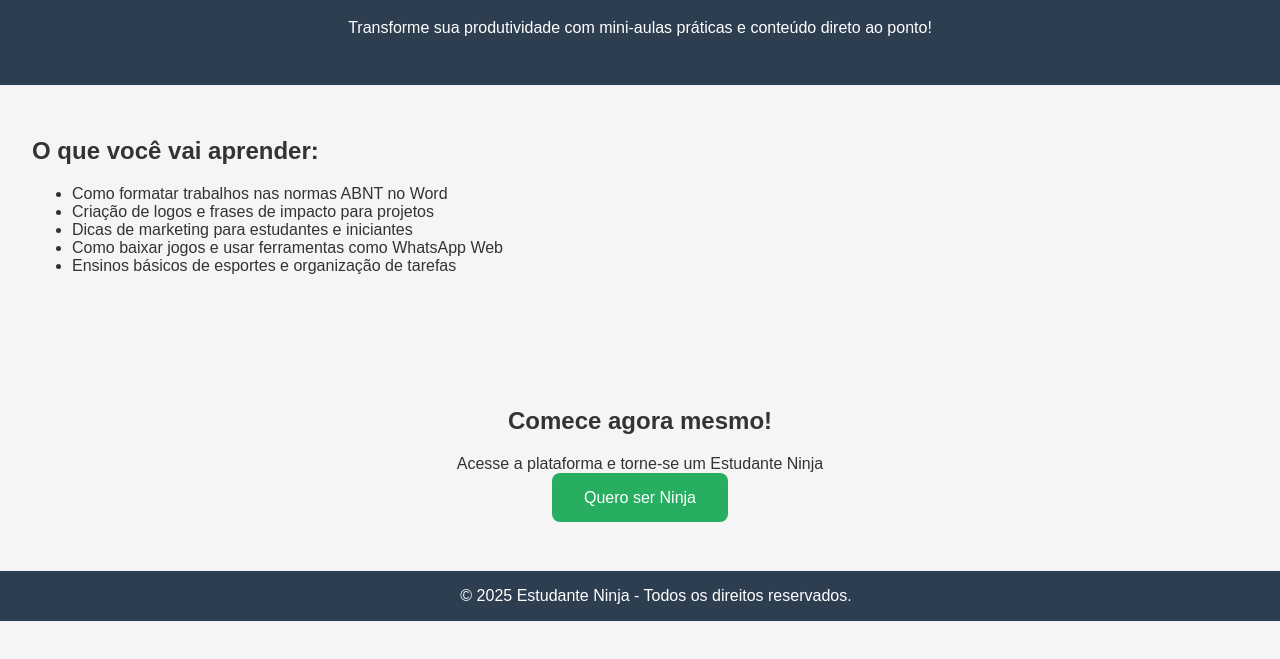
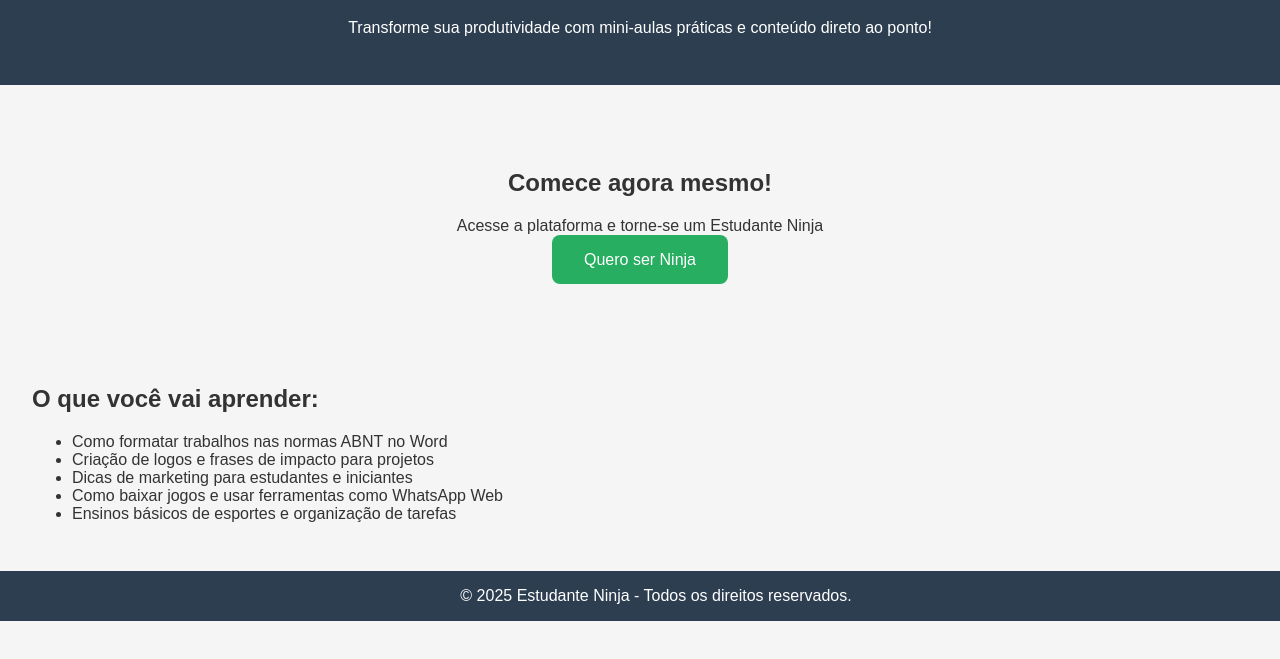
Before and after one commit to Henriqueolids/Estudante-ninja, a plain HTML site: page index.html in a window 1280 px wide. Shown: the part 93-752 px from the top of the page. Drawn offline with Linux system fonts and the light colour scheme.

Commit message:
Update index.html

```diff
--- a/index.html
+++ b/index.html
@@ -1,10 +1,9 @@
-
 <!DOCTYPE html>
 <html lang="pt-BR">
 <head>
     <meta charset="UTF-8">
     <meta name="viewport" content="width=device-width, initial-scale=1.0">
-    <title></title></title>
+    <title>Estudante Ninja</title>
     <style>
         body {
             font-family: Arial, sans-serif;
@@ -48,7 +47,14 @@
         <h1>Estudante Ninja</h1>
         <p>Transforme sua produtividade com mini-aulas práticas e conteúdo direto ao ponto!</p>
     </header>
-    <section>
+
+    <section class="cta">
+        <h2>Comece agora mesmo!</h2>
+        <p>Acesse a plataforma e torne-se um Estudante Ninja</p>
+        <a href="#conteudo">Quero ser Ninja</a>
+    </section>
+
+    <section id="conteudo">
         <h2>O que você vai aprender:</h2>
         <ul>
             <li>Como formatar trabalhos nas normas ABNT no Word</li>
@@ -58,11 +64,7 @@
             <li>Ensinos básicos de esportes e organização de tarefas</li>
         </ul>
     </section>
-    <section class="cta">
-        <h2>Comece agora mesmo!</h2>
-        <p>Acesse a plataforma e torne-se um Estudante Ninja</p>
-        <a href="#">Quero ser Ninja</a>
-    </section>
+
     <footer>
         &copy; 2025 Estudante Ninja - Todos os direitos reservados.
     </footer>
```
